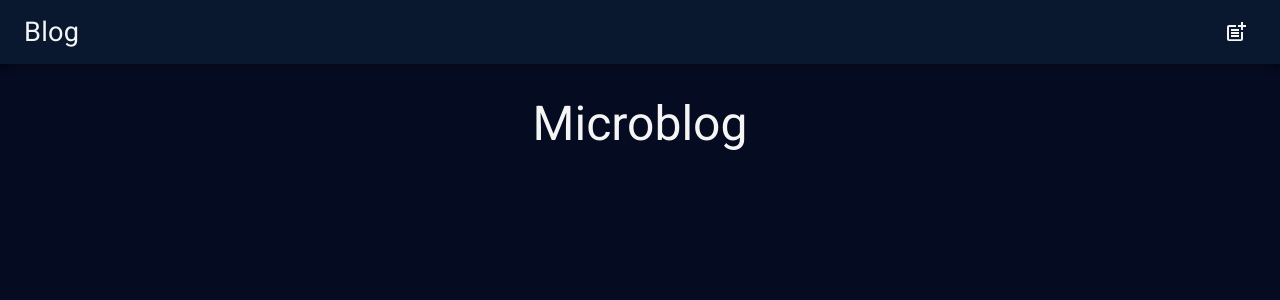
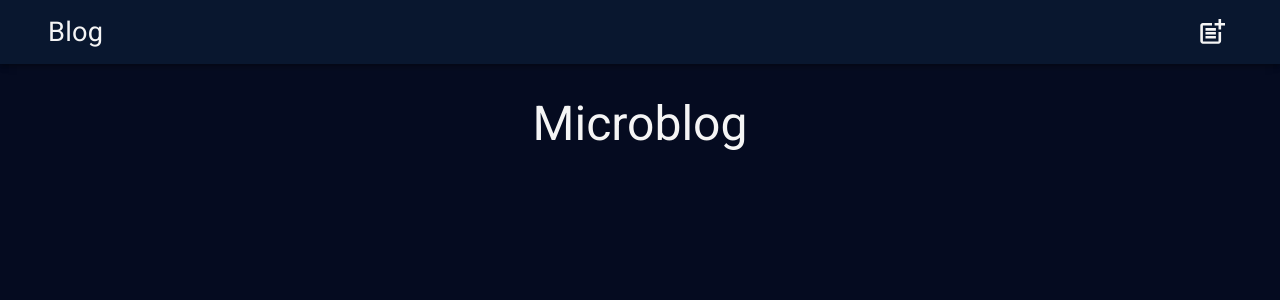
Before and after one commit to Jared-Enck/redux-microblog, a Next.js app: page / in a window 1280 px wide. Shown: the top 300 px of the page. Built offline with nearby package versions, Linux system fonts and the light colour scheme.

Commit message:
add container with maxWidth lg

```diff
--- a/src/app/components/Navbar.js
+++ b/src/app/components/Navbar.js
@@ -1,15 +1,23 @@
 import React from 'react';
 import Link from 'next/link';
-import { AppBar, Toolbar, Typography, IconButton } from '@mui/material';
+import {
+  AppBar,
+  Toolbar,
+  Typography,
+  IconButton,
+  Container,
+} from '@mui/material';
 import { PostAdd } from '@mui/icons-material';
 
 export default function Navbar() {
   return (
     <AppBar
+      component={'nav'}
       position='static'
       sx={{ bgcolor: 'primary.main' }}
     >
-      <Toolbar sx={{ display: 'flex' }}>
+      <Container maxWidth='xl'>
+        <Toolbar>
           <Link href={'/'}>
             <Typography sx={{ fontSize: '1.7rem', color: 'primary.text' }}>
               Blog
@@ -20,10 +28,13 @@ export default function Navbar() {
             style={{ marginLeft: 'auto' }}
           >
             <IconButton>
-            <PostAdd sx={{ color: 'primary.text' }} />
+              <PostAdd
+                sx={{ color: 'primary.text', transform: 'scale(1.3)' }}
+              />
             </IconButton>
           </Link>
         </Toolbar>
+      </Container>
     </AppBar>
   );
 }
```
Lines whose indentation alone changed are shown as unchanged.
